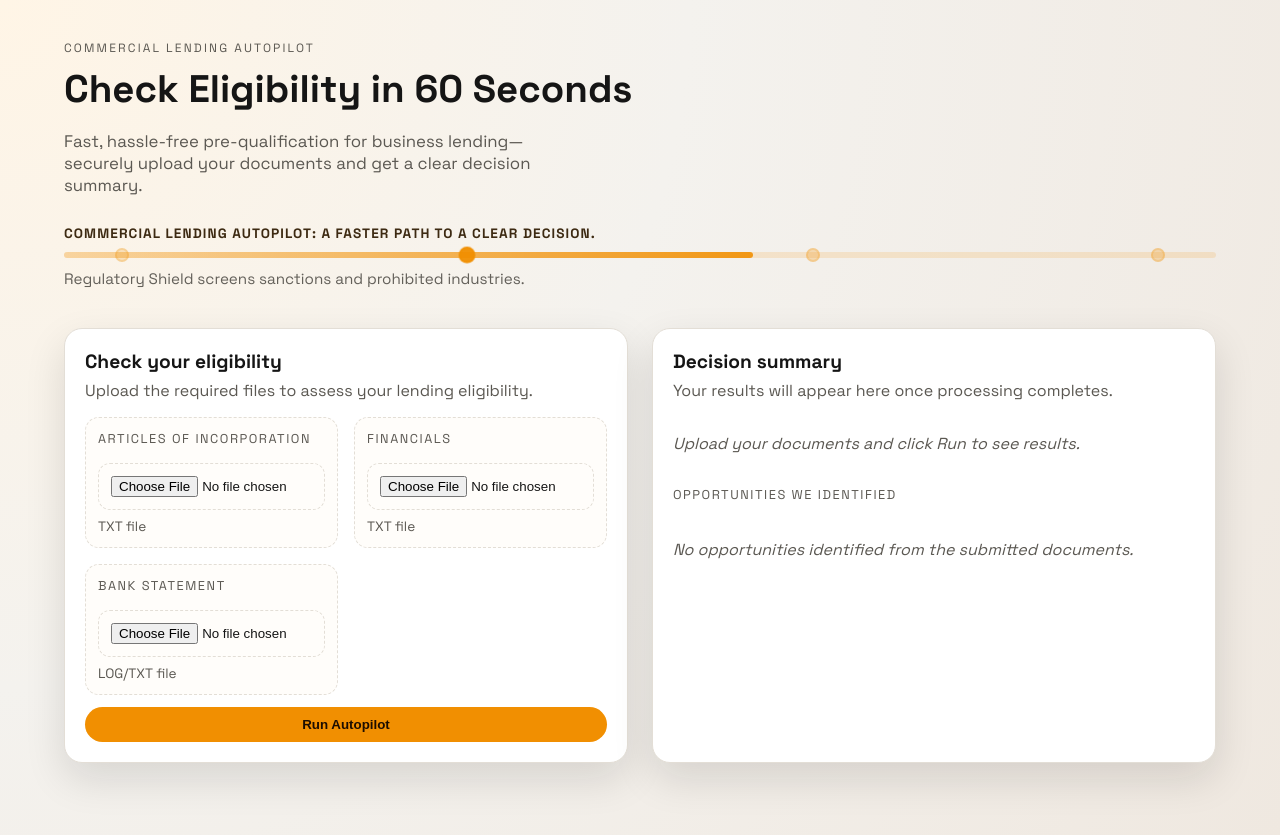
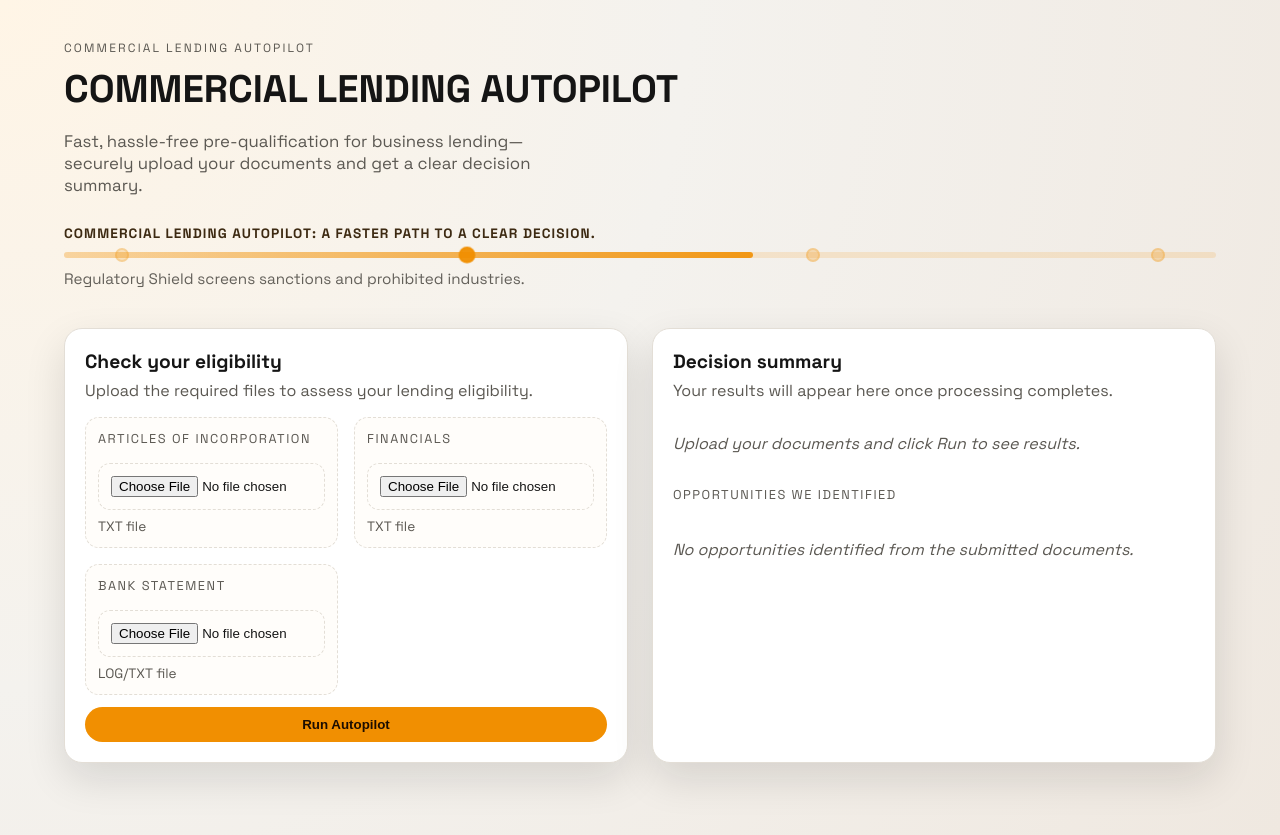
Before and after one commit to ajonescodes/mvp-codex-hackathon, a React (Vite) app in the folder kyb-ui/: page / in a window 1280 px wide. Built offline with nearby package versions, Linux system fonts and the light colour scheme.

Commit message:
Update KYB UI uploads

```diff
--- a/kyb-ui/src/App.jsx
+++ b/kyb-ui/src/App.jsx
@@ -71,7 +71,7 @@ export default function App() {
       <header className="hero">
         <div>
           <p className="eyebrow">Commercial Lending Autopilot</p>
-          <h1>Check Eligibility in 60 Seconds</h1>
+          <h1>COMMERCIAL LENDING AUTOPILOT</h1>
           <p className="subhead">
             Fast, hassle-free pre-qualification for business lending—securely
             upload your documents and get a clear decision summary.
@@ -113,17 +113,17 @@ export default function App() {
             <div className="file-grid">
               <label className="file-card">
                 <span className="label">Articles of Incorporation</span>
-                <input type="file" accept=".txt" onChange={handleFileChange("articles")} />
+                <input type="file" accept=".txt,.doc,.docx" onChange={handleFileChange("articles")} />
                 <span className="file-name">{files.articles?.name || "TXT file"}</span>
               </label>
               <label className="file-card">
                 <span className="label">Financials</span>
-                <input type="file" accept=".txt" onChange={handleFileChange("financials")} />
+                <input type="file" accept=".txt,.xls,.xlsx,.csv" onChange={handleFileChange("financials")} />
                 <span className="file-name">{files.financials?.name || "TXT file"}</span>
               </label>
               <label className="file-card">
                 <span className="label">Bank statement</span>
-                <input type="file" accept=".log,.txt" onChange={handleFileChange("transactions")} />
+                <input type="file" accept=".log,.txt,.csv,.xls,.xlsx" onChange={handleFileChange("transactions")} />
                 <span className="file-name">{files.transactions?.name || "LOG/TXT file"}</span>
               </label>
             </div>
```
